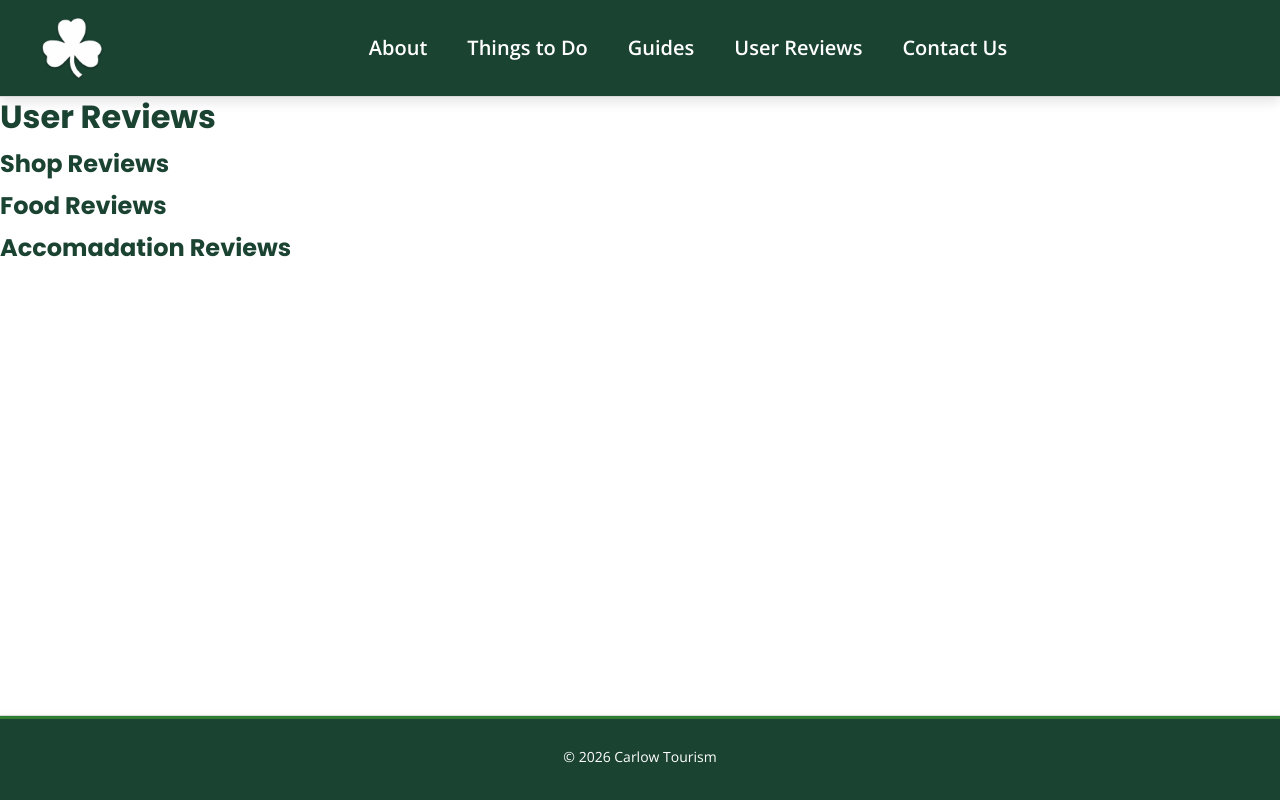
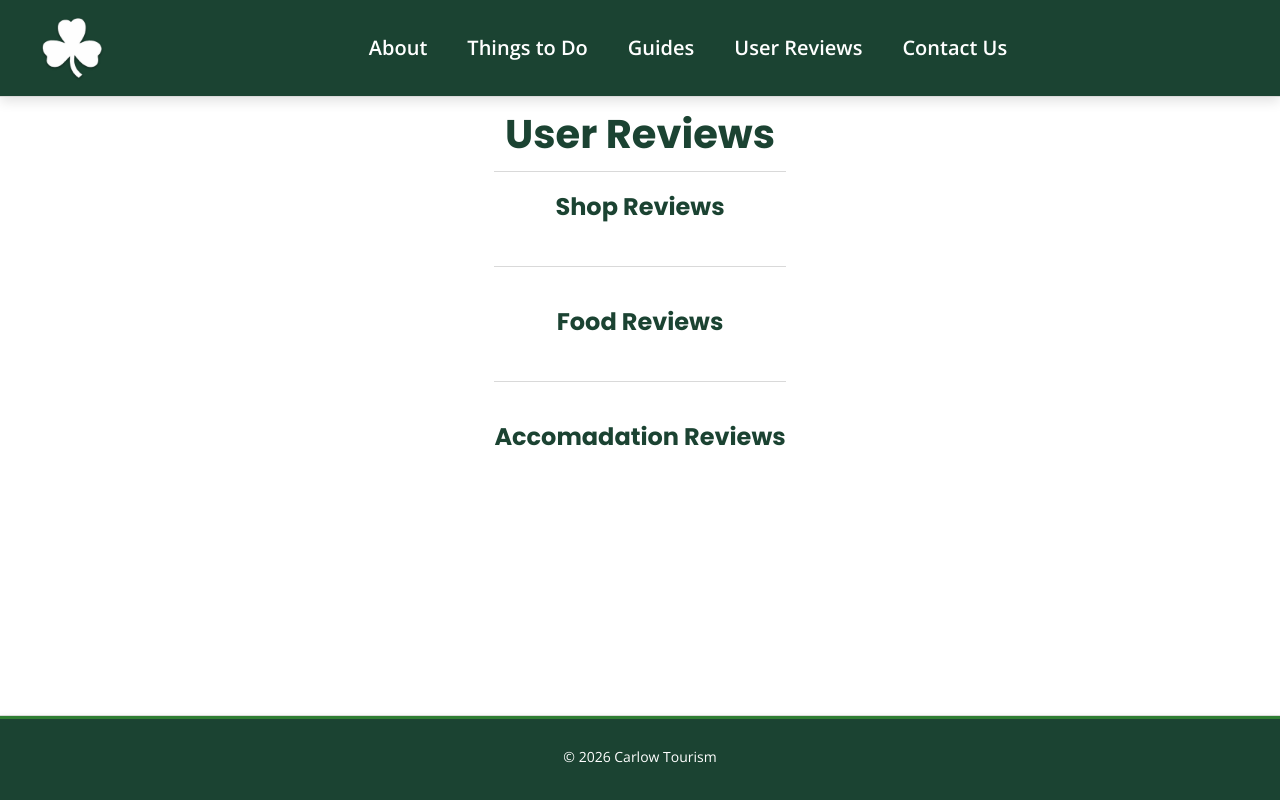
Before and after one commit to MalachyNeal/PowerpuffGirls, a SvelteKit app: page /user-reviews in a window 1280 px wide. Built offline with nearby package versions, Linux system fonts and the light colour scheme.

Commit message:
sections centered

```diff
--- a/src/routes/user-reviews/+page.svelte
+++ b/src/routes/user-reviews/+page.svelte
@@ -2,10 +2,60 @@
     <title>User Reviews</title>
 </svelte:head>
 
-<h1>User Reviews</h1>
+<div class="users-page">
+    <div class="top-bar">
+        <h1>User Reviews</h1>
+    </div>
 
-<h2>Shop Reviews</h2>
+    <section class="review-section">
+        <h2>Shop Reviews</h2>
 
-<h2>Food Reviews</h2>
+        <div>
 
-<h2>Accomadation Reviews</h2>
+        </div>
+    </section>
+
+    <section class="review-section">
+        <h2>Food Reviews</h2>
+
+        <div>
+
+        </div>
+    </section>
+
+    <section class="review-section">
+        <h2>Accomadation Reviews</h2>
+
+        <div>
+
+        </div>
+    </section>
+
+</div>
+
+
+<style>
+    .users-page {
+        max-width: 1600px;
+        margin: 0 auto;
+        padding: var(--space-sm) var(--space-lg) var(--space-xl);
+    }
+
+    .top-bar {
+        text-align: center;
+        margin-bottom: var(--space-sm);
+        padding-bottom: var(--space-sm);
+        border-bottom: 1px solid var(--color-border);
+    }
+
+    h1 {
+        font-size: var(--font-xxl);
+        margin: 0;
+    }
+
+    .review-section {
+        text-align: center;
+        margin-bottom: var(--space-xl);
+        padding-top: var(--space-xs);
+    }
+</style>
```
